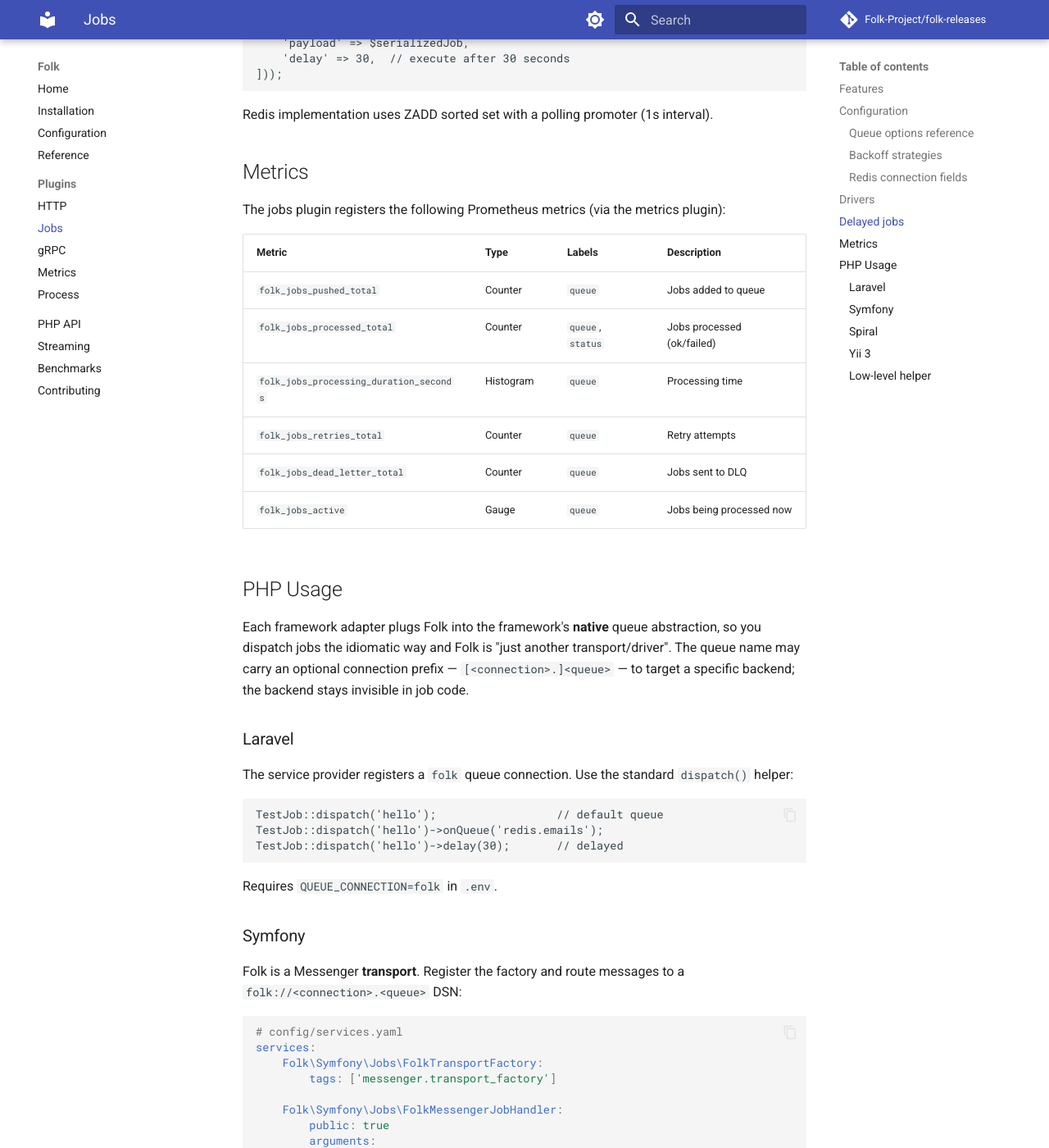
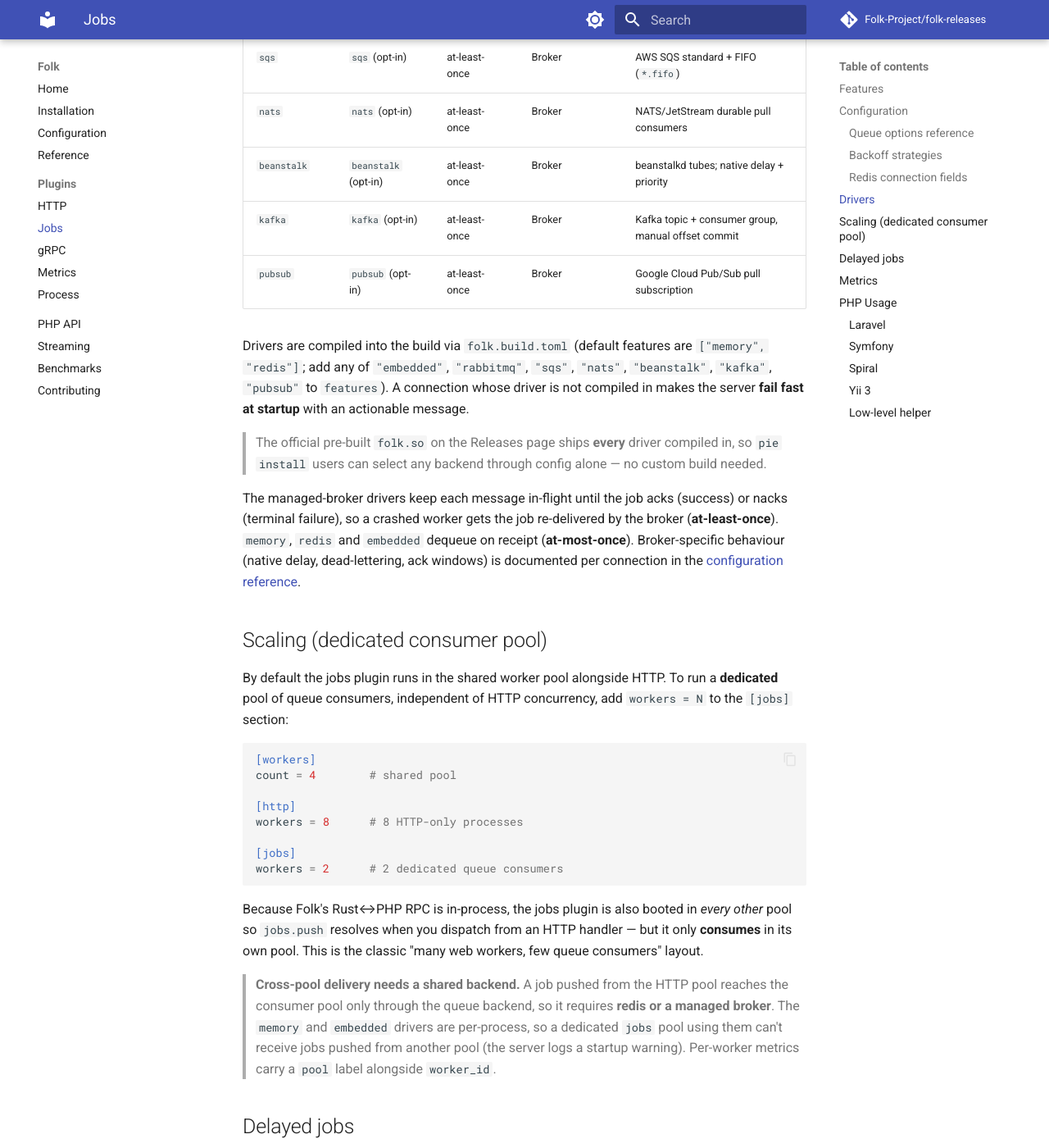
Before and after one commit to Folk-Project/folk-releases, an MkDocs documentation site: the page built from docs/plugins/jobs.md, in a window 1280 px wide and 1400 px high, scrolled down 3551 px. Shown: the whole window at 82% size. Built offline with MkDocs 1.6.1 and Material for MkDocs 9.7.7, drawn with Linux system fonts in a browser that asks for light colours; comment, search, counter and statistics services are not loaded; some of the changed text lies outside the part shown.

Commit message:
docs: actualize to phase 84–86 state
- jobs: document all 9 drivers (memory/redis/embedded + rabbitmq/sqs/nats/
  beanstalk/kafka/pubsub); remove false "roadmap/not yet shipped" note —
  brokers shipped in phase 76 and ship in the prebuilt .so. Add delivery
  semantics (at-least-once brokers vs at-most-once) and a Scaling section
  (dedicated consumer pool + cross-pool jobs).
- configuration: replace removed flat [jobs] format (driver/redis_url/
  [[jobs.queues]]) with nested [jobs.connections.<driver>]; add per-plugin
  worker pools section (phase 85).
- http: drop stale max_concurrent_per_worker note (field removed from
  folk-core); document one-request-per-worker model + [http] workers Scaling.
- index: broaden queue-driver wording (embedded + brokers); add per-plugin
  worker pools feature.
- benchmarks: correct misleading methodology note; mark ZTS Welcome Page
  table as legacy pre-fork pending refresh.
- process: process.restart RPC payload is a JSON string, not msgpack.
- php-api: folk_version() example 0.3.7 -> 0.6.0 (folk-ext core).

Co-Authored-By: Claude Opus 4.8 (1M context) <noreply@anthropic.com>

````diff
--- a/docs/plugins/jobs.md
+++ b/docs/plugins/jobs.md
@@ -1,17 +1,27 @@
 # Jobs Plugin
 
-Background job processing with in-memory or Redis-backed queues.
+Background job processing over a pluggable set of queue backends — from an
+in-memory queue for development to Redis and managed message brokers in
+production.
 
 ## Features
 
-- Three drivers: **memory**, **Redis**, and **embedded** (persistent, pure-Rust redb)
+- **Nine drivers**: **memory**, **Redis**, **embedded** (persistent, pure-Rust
+  redb), and the managed brokers **RabbitMQ**, **AWS SQS**, **NATS/JetStream**,
+  **beanstalkd**, **Apache Kafka** and **Google Cloud Pub/Sub**
 - Feature-gated builds — a build only pulls in the drivers it uses
 - Multiple named queues with independent concurrency
+- Multiple drivers side by side, addressed as `[<connection>.]<queue>`
 - Configurable retry: delay, backoff strategy (exponential / linear / fixed)
 - Job execution timeout
 - Dead letter queue for failed jobs
 - Delayed jobs (scheduled for future execution)
 - Priority queues
+- **Delivery guarantee** — broker drivers hold each message in-flight until the
+  job acks (success) or nacks (terminal failure), so a crashed worker
+  re-delivers (**at-least-once**); memory/redis/embedded are at-most-once
+- Per-plugin worker pool — `[jobs] workers = N` runs a dedicated pool of queue
+  consumers, independent of HTTP concurrency (see *Scaling* below)
 - RPC: `jobs.push` (add job with optional delay), `jobs.stats` (queue depth)
 - Graceful shutdown — in-flight jobs complete before exit
 - Prometheus metrics: pushed, processed, duration, retries, DLQ, active
@@ -105,19 +115,63 @@ connection takes `path` and `durability`.
 
 ## Drivers
 
-| Driver | Build feature | Persistence | Use case |
-|--------|---------------|-------------|----------|
-| `memory` | always on | No — lost on restart | Development, testing |
-| `redis` | `redis` (default) | Yes | Production |
-| `embedded` (redb) | `embedded` (opt-in) | Yes — single file, ACID | Persistent jobs without an external broker |
+| Driver | Build feature | Delivery | Persistence | Use case |
+|--------|---------------|----------|-------------|----------|
+| `memory` | always on | at-most-once | No — lost on restart | Development, testing |
+| `redis` | `redis` (default) | at-most-once | Yes | Production without a broker |
+| `embedded` (redb) | `embedded` (opt-in) | at-most-once | Yes — single file, ACID | Persistent jobs without an external broker |
+| `rabbitmq` | `rabbitmq` (opt-in) | at-least-once | Broker | AMQP 0-9-1; manual ack/nack + prefetch, DLX |
+| `sqs` | `sqs` (opt-in) | at-least-once | Broker | AWS SQS standard + FIFO (`*.fifo`) |
+| `nats` | `nats` (opt-in) | at-least-once | Broker | NATS/JetStream durable pull consumers |
+| `beanstalk` | `beanstalk` (opt-in) | at-least-once | Broker | beanstalkd tubes; native delay + priority |
+| `kafka` | `kafka` (opt-in) | at-least-once | Broker | Kafka topic + consumer group, manual offset commit |
+| `pubsub` | `pubsub` (opt-in) | at-least-once | Broker | Google Cloud Pub/Sub pull subscription |
 
 Drivers are compiled into the build via `folk.build.toml` (default features are
-`["memory", "redis"]`; add `"embedded"` to `features`). A connection whose
-driver is not compiled in makes the server **fail fast at startup** with an
-actionable message.
+`["memory", "redis"]`; add any of `"embedded"`, `"rabbitmq"`, `"sqs"`, `"nats"`,
+`"beanstalk"`, `"kafka"`, `"pubsub"` to `features`). A connection whose driver
+is not compiled in makes the server **fail fast at startup** with an actionable
+message.
 
-> Broker-backed drivers (RabbitMQ, Kafka, NATS, SQS, Pub/Sub, Beanstalk) are on
-> the roadmap and not yet shipped.
+> The official pre-built `folk.so` on the Releases page ships **every** driver
+> compiled in, so `pie install` users can select any backend through config
+> alone — no custom build needed.
+
+The managed-broker drivers keep each message in-flight until the job acks
+(success) or nacks (terminal failure), so a crashed worker gets the job
+re-delivered by the broker (**at-least-once**). `memory`, `redis` and `embedded`
+dequeue on receipt (**at-most-once**). Broker-specific behaviour (native delay,
+dead-lettering, ack windows) is documented per connection in the
+[configuration reference](../reference.md).
+
+## Scaling (dedicated consumer pool)
+
+By default the jobs plugin runs in the shared worker pool alongside HTTP. To run
+a **dedicated** pool of queue consumers, independent of HTTP concurrency, add
+`workers = N` to the `[jobs]` section:
+
+```toml
+[workers]
+count = 4        # shared pool
+
+[http]
+workers = 8      # 8 HTTP-only processes
+
+[jobs]
+workers = 2      # 2 dedicated queue consumers
+```
+
+Because Folk's Rust↔PHP RPC is in-process, the jobs plugin is also booted in
+*every other* pool so `jobs.push` resolves when you dispatch from an HTTP
+handler — but it only **consumes** in its own pool. This is the classic "many
+web workers, few queue consumers" layout.
+
+> **Cross-pool delivery needs a shared backend.** A job pushed from the HTTP
+> pool reaches the consumer pool only through the queue backend, so it requires
+> **redis or a managed broker**. The `memory` and `embedded` drivers are
+> per-process, so a dedicated `jobs` pool using them can't receive jobs pushed
+> from another pool (the server logs a startup warning). Per-worker metrics
+> carry a `pool` label alongside `worker_id`.
 
 ## Delayed jobs
 
````
Also changed, not shown: docs/benchmarks.md (+7 -3 lines), docs/configuration.md (+36 -7 lines), docs/index.md (+3 -2 lines), docs/php-api.md (+1 -1 lines), docs/plugins/http.md (+23 -3 lines), docs/plugins/process.md (+1 -1 lines).
